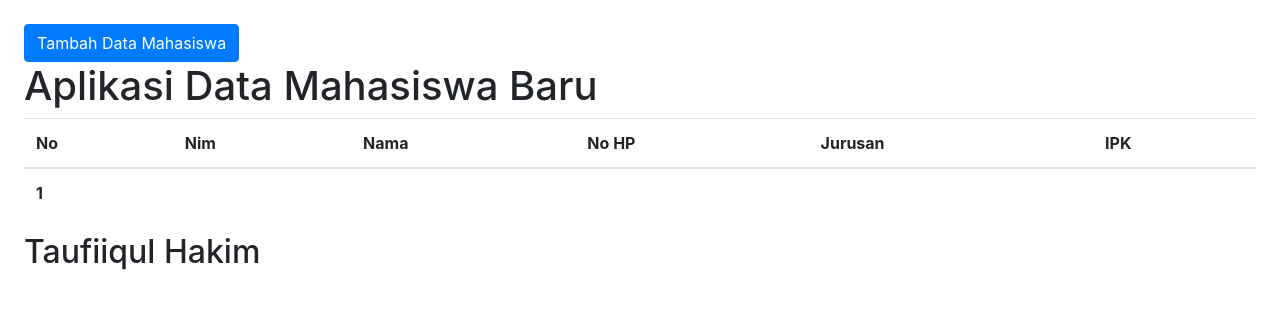
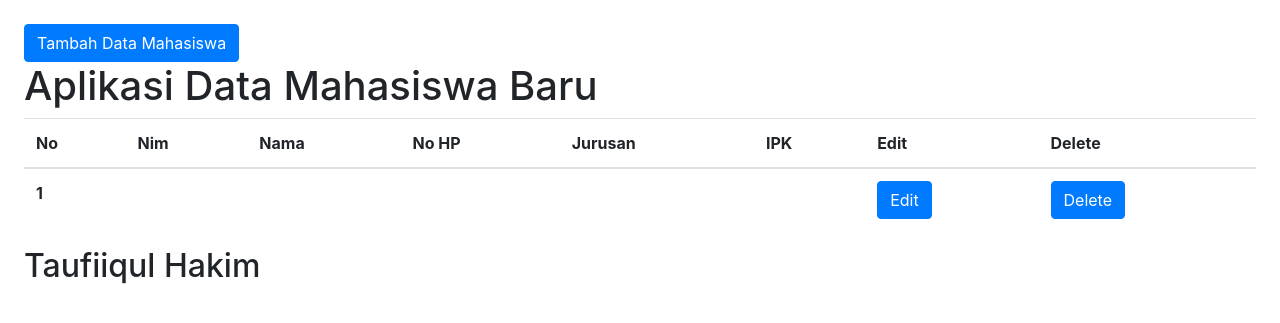
Before and after one commit to taufik230301/classico_web_CI, a CodeIgniter app: page /aplikasi-mahasiswa/ in a window 1280 px wide. Shown: the top 323 px of the page. Run offline with CodeIgniter, Linux system fonts and the light colour scheme; tables that the repository leaves empty or names only in its code hold one stand-in row (values such as "Sample post"); data that the repository does not hold is empty; some libraries are stand-ins or nearby versions.

Commit message:
add button edit and delete

```diff
--- a/application/views/home.php
+++ b/application/views/home.php
@@ -31,6 +31,8 @@ defined('BASEPATH') OR exit('No direct script access allowed');
                     <th scope="col">No HP</th>
                     <th scope="col">Jurusan</th>
                     <th scope="col">IPK</th>
+                    <th scope="col">Edit</th>
+                    <th scope="col">Delete</th>
                 </tr>
             </thead>
             <?php
@@ -45,6 +47,12 @@ defined('BASEPATH') OR exit('No direct script access allowed');
                     <td><?= $u['no_hp']?></td>
                     <td><?= $u['jurusan']?></td>
                     <td><?= $u['ipk']?></td>
+                    <td><a role="button" class="btn btn-primary" data-toggle="modal" data-target="#edit<?=$u['id']?>">
+                            Edit
+                        </a></td>
+                    <td><a role="button" class="btn btn-primary" data-toggle="modal" data-target="#exampleModal">
+                            Delete
+                        </a></td>
                 </tr>
             </tbody>
             <?php } ?>
@@ -87,8 +95,8 @@ defined('BASEPATH') OR exit('No direct script access allowed');
                             </div>
                             <div class="form-group">
                                 <label for="exampleInputPassword1">IPK</label>
-                                <input type="number" name="ipk" step="0.1" min="0" max="4" class="form-control" id="exampleInputPassword1"
-                                    placeholder="Masukan IPK">
+                                <input type="number" name="ipk" step="0.1" min="0" max="4" class="form-control"
+                                    id="exampleInputPassword1" placeholder="Masukan IPK">
                             </div>
                             <button type="submit" class="btn btn-primary">Submit</button>
                         </form>
```
